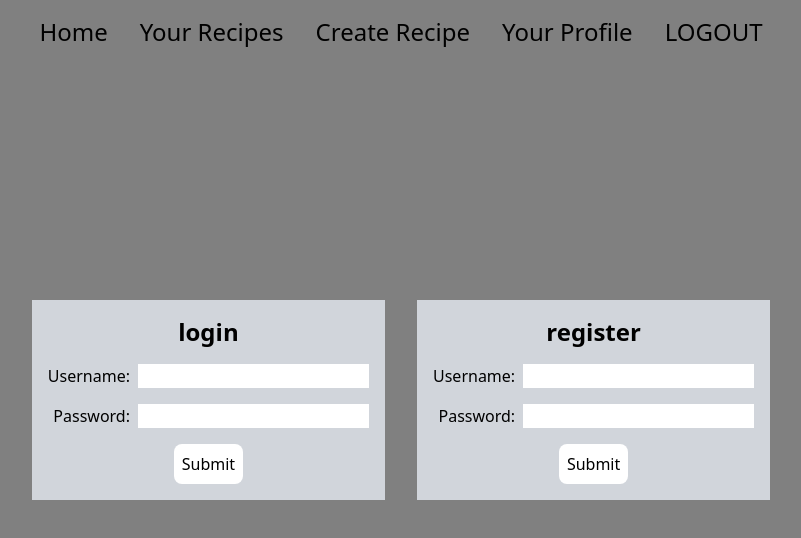
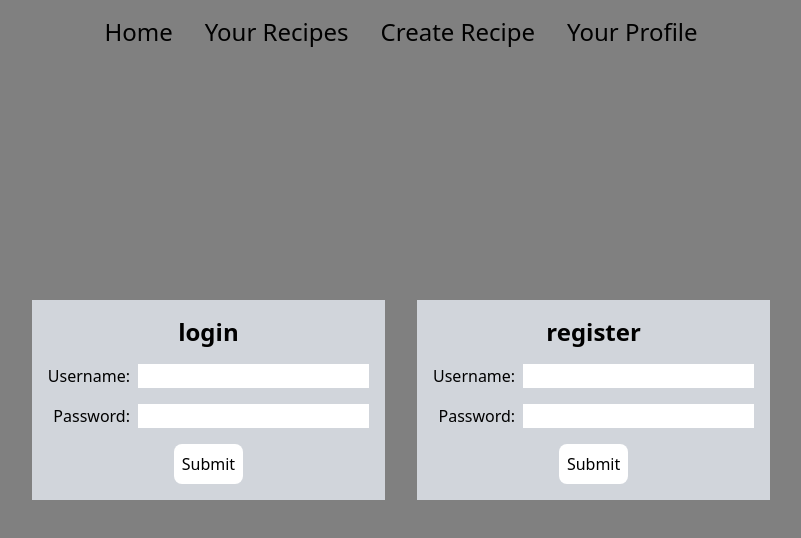
Before and after one commit to Nicholas-Abell/food_buddy, a Next.js app: page /auth in a window 1280 px wide. Shown: the top 538 px of the page, without its empty margins (239-1040 px from the left). Built offline with nearby package versions, Linux system fonts and the light colour scheme.

Commit message:
conditional log in/out

```diff
--- a/app/components/navbar/Navbar.tsx
+++ b/app/components/navbar/Navbar.tsx
@@ -34,14 +34,17 @@ const Navbar: React.FC<NavbarProps> = () => {
             Create Recipe
           </Link>
         </li>
-        <li>
-          <Link className="hover:text-gray-200" href="/auth">
-            Your Profile
-          </Link>
-        </li>
-        <li>
-          <button onClick={logout}>LOGOUT</button>
-        </li>
+        {window.localStorage.getItem("userID") ? (
+          <li>
+            <button onClick={logout}>LOGOUT</button>
+          </li>
+        ) : (
+          <li>
+            <Link className="hover:text-gray-200" href="/auth">
+              Your Profile
+            </Link>
+          </li>
+        )}
       </ul>
     </div>
   );
```
